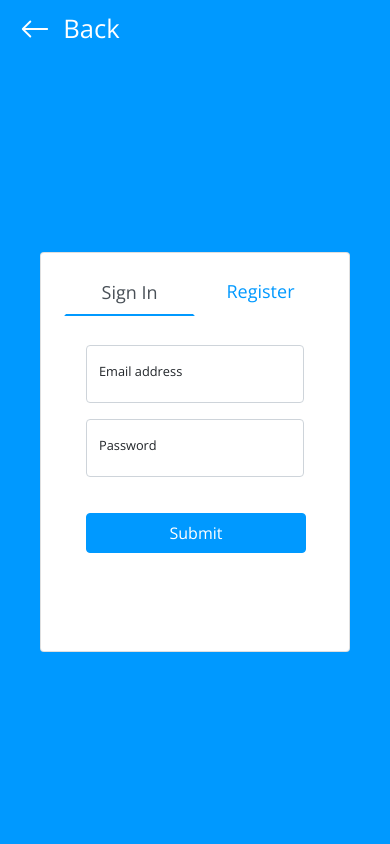
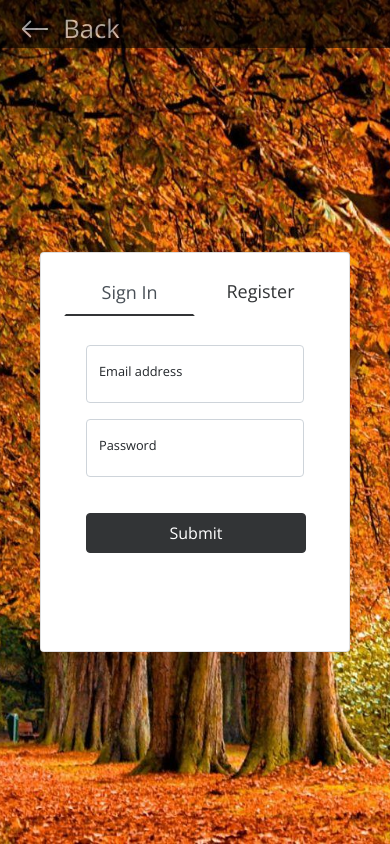
Before and after one commit to rohitmendus/family-website, a website: page sign-in.html in a window 390 px wide. Drawn offline with nearby package versions, Linux system fonts and the light colour scheme.

Commit message:
Changed website theme and added bootstrap scrollspy!

```diff
--- a/scss/_header.scss
+++ b/scss/_header.scss
@@ -26,6 +26,9 @@
 				&:hover {
 					color: rgba(255, 255, 255, 0.8);
 				}
+			}
+			.active {
+				color: rgba(255, 255, 255, 0.8);
 			}
 		}
 		.dropdown {
--- a/scss/_responsive.scss
+++ b/scss/_responsive.scss
@@ -69,7 +69,7 @@
 			.card {
 				width: 380px;
 				height: 500px;
-				overflow-y: scroll;
+				overflow-y: auto;
 				.card-body {
 					margin: 0 auto;
 					width: 320px;
--- a/scss/_sign-in.scss
+++ b/scss/_sign-in.scss
@@ -2,14 +2,26 @@
 
 // Start of sign in page
 #sign-in-page {
+	background: url("../images/sign_in.jpg") no-repeat center center fixed;
+  	-webkit-background-size: cover;
+  	-moz-background-size: cover;
+  	-o-background-size: cover;
+  	background-size: cover;
 	.back {
+		background-color: black;
+		opacity: 0.6;
 		color: white;
 		display: block;
 		text-decoration: none;
+		cursor: pointer;
+		position: absolute;
+		top: 0;
+		left: 0;
+		right: 0;
+		div {
 			margin: 10px 0px 0px 20px;
-		cursor: pointer;
 			&:hover {
-			color: rgba(255, 255, 255, 0.7);
+				color: rgba(255, 255, 255, 0.9);
 				transition: color 300ms ease-in 300ms;
 			}
 			span {
@@ -17,6 +29,7 @@
 				font-size: 2em;
 				vertical-align: middle;
 				cursor: pointer;
+			}
 		}
 	}
 
--- a/scss/_variables_mixins.scss
+++ b/scss/_variables_mixins.scss
@@ -1,5 +1,5 @@
-$primary:#0099ff;
-$secondary:#545151;
+$primary:#323436;
+$secondary:#fff;
 
 
 @import "../bootstrap/scss/bootstrap.scss";
--- a/sign-in.html
+++ b/sign-in.html
@@ -8,12 +8,14 @@
 	<meta name="google-signin-client_id" content="meta-plateau-317410.apps.googleusercontent.com">
 	<title>Sign In|Register</title>
 </head>
-<body class="bg-primary" id="sign-in-page">
+<body id="sign-in-page">
 	<a class="back" href="index.html">
-		<svg xmlns="http://www.w3.org/2000/svg" width="35" height="35" fill="currentColor" class="bi bi-arrow-left" viewBox="0 0 16 16">
-			<path fill-rule="evenodd" d="M15 8a.5.5 0 0 0-.5-.5H2.707l3.147-3.146a.5.5 0 1 0-.708-.708l-4 4a.5.5 0 0 0 0 .708l4 4a.5.5 0 0 0 .708-.708L2.707 8.5H14.5A.5.5 0 0 0 15 8z"/>
-		</svg>
-		<span>Back</span>
+		<div>
+			<svg xmlns="http://www.w3.org/2000/svg" width="35" height="35" fill="currentColor" class="bi bi-arrow-left" viewBox="0 0 16 16">
+				<path fill-rule="evenodd" d="M15 8a.5.5 0 0 0-.5-.5H2.707l3.147-3.146a.5.5 0 1 0-.708-.708l-4 4a.5.5 0 0 0 0 .708l4 4a.5.5 0 0 0 .708-.708L2.707 8.5H14.5A.5.5 0 0 0 15 8z"/>
+			</svg>
+			<span>Back</span>
+		</div>
 	</a>
 	<div class="container card-container" id="sign-in-or-register">
 		<div class="card container">
```
Also changed, not shown: index.html (+19 -9 lines), css/style.css, images/about_us.jpg (added), images/sign_in.jpg (added), 1 other file. Lines whose indentation alone changed are shown as unchanged.
